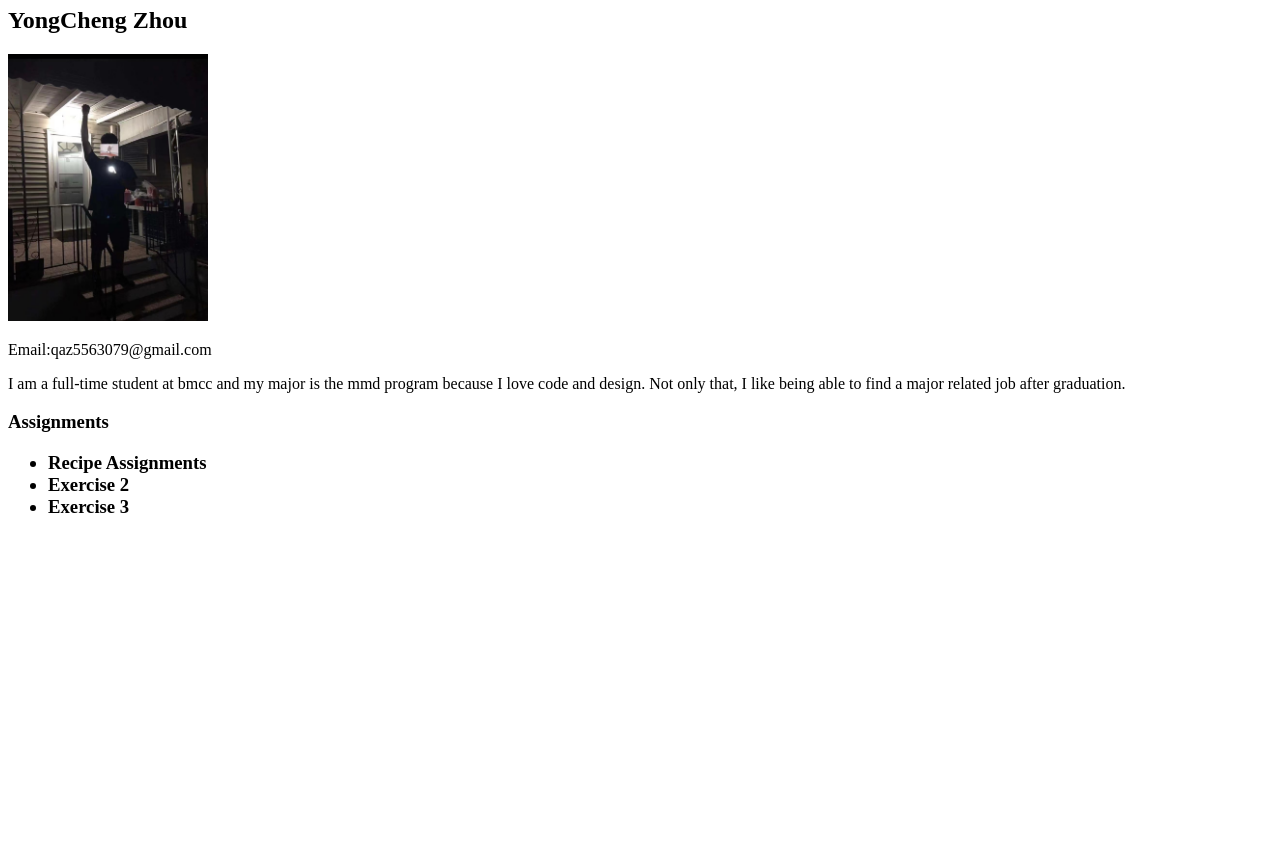
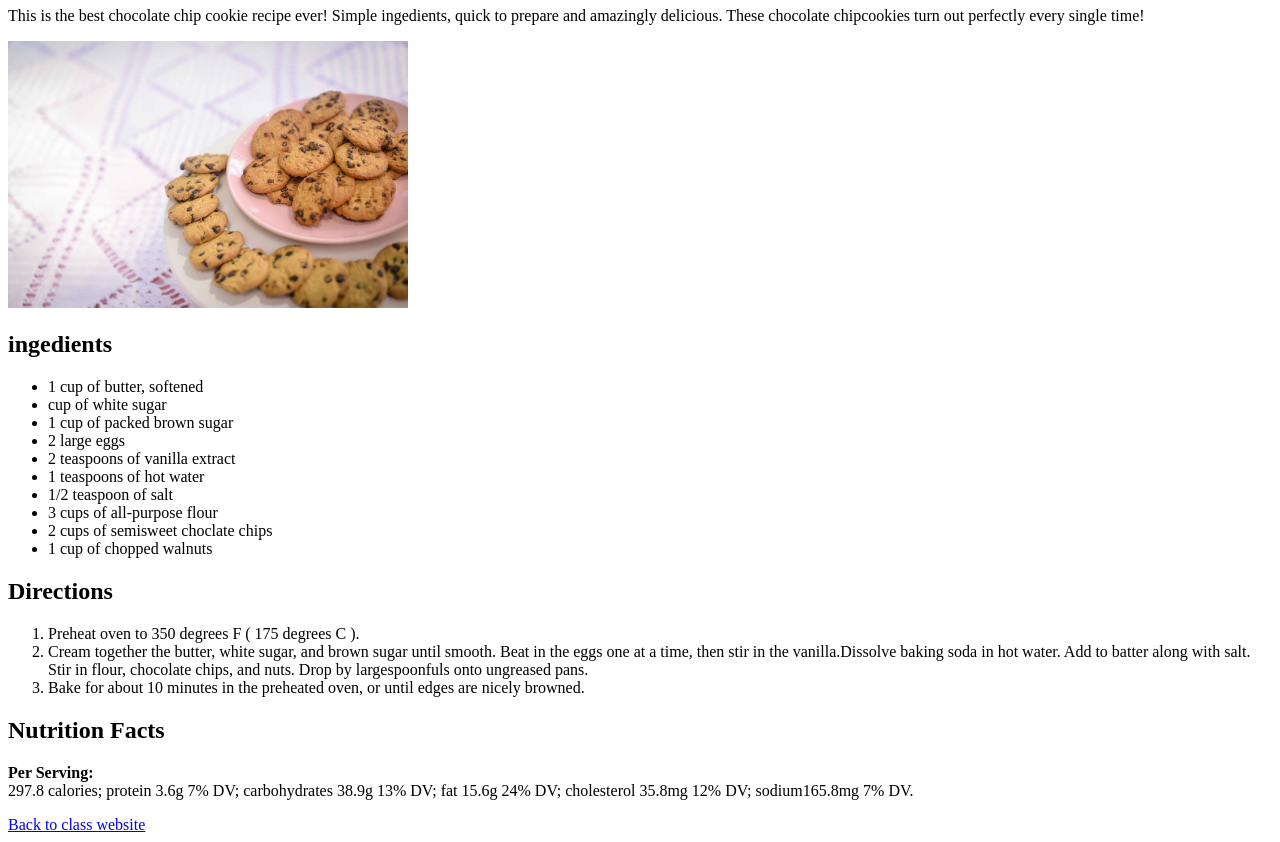
Before and after one commit to yongcheng992/mmp240, a plain HTML site: page index.html in a window 1280 px wide. Shown: the part 73-915 px from the top of the page. Before the commit the page ends 800 px from the top, so only its background shows below. Drawn offline with Linux system fonts and the light colour scheme.

Commit message:
Add files via upload

```diff
--- a/index.html
+++ b/index.html
@@ -2,19 +2,34 @@
 <html>
   <head>
     <meta charset="utf-8">
-    <title>MMP 240 Class Website</title>
+    <title>Chocolate Chip Cookies</title>
   </head>
   <body>
-  <h1>MMP 240 web Design</h>
-  <h2>YongCheng Zhou</h2>
-  <img src="WechatIMG83.jpeg" width="200">
-  <p>Email:qaz5563079@gmail.com<p/>
-  <p>I am a full-time student at bmcc and my major is the mmd program because I love code and design. Not only that, I like being able to find a major related job after graduation.<p/>
-  <h3>Assignments<h3/>
-  <ul>
-    <li>Recipe Assignments</li>
-    <li>Exercise 2</li>
-    <li>Exercise 3</li>
-  </ul>
+    <h1>Best Chocolate Chip Cookies</h1>
+    <p>This is the best chocolate chip cookie recipe ever! Simple ingedients, quick to prepare and amazingly delicious. These chocolate chipcookies turn out perfectly every single time!</p>
+   <img src="cookie.jpg" alt="cookie" width="400">
+   <h2>ingedients</h2>
+   <ul>
+      <li>1 cup of butter, softened</li>
+      <li>cup of white sugar </li>
+      <li>1 cup of packed brown sugar</li>
+      <li>2 large eggs</li>
+      <li>2 teaspoons of vanilla extract</li>
+      <li>1 teaspoons of hot water</li>
+      <li>1/2 teaspoon of salt</li>
+      <li>3 cups of all-purpose flour</li>
+      <li>2 cups of semisweet choclate chips</li>
+      <li>1 cup of chopped walnuts</li>
+   </ul>
+   <h2>Directions</h2>
+   <ol>
+     <li>Preheat oven to 350 degrees F ( 175 degrees C ).</li>
+     <li>Cream together the butter, white sugar, and brown sugar until smooth. Beat in the eggs one at a time, then stir in the vanilla.Dissolve baking soda in hot water. Add to batter along with salt. Stir in flour, chocolate chips, and nuts. Drop by largespoonfuls onto ungreased pans.</li>
+     <li>Bake for about 10 minutes in the preheated oven, or until edges are nicely browned.</li>
+   </ol>
+   <h2>Nutrition Facts</h2>
+   <p><strong>Per Serving:</strong><br>
+   297.8 calories; protein 3.6g 7% DV; carbohydrates 38.9g 13% DV; fat 15.6g 24% DV; cholesterol 35.8mg 12% DV; sodium165.8mg 7% DV.</p>
+   <a href="../index.html">Back to class website</a>
   </body>
 </html>
```
Also changed, not shown: cookie.jpg (added).
